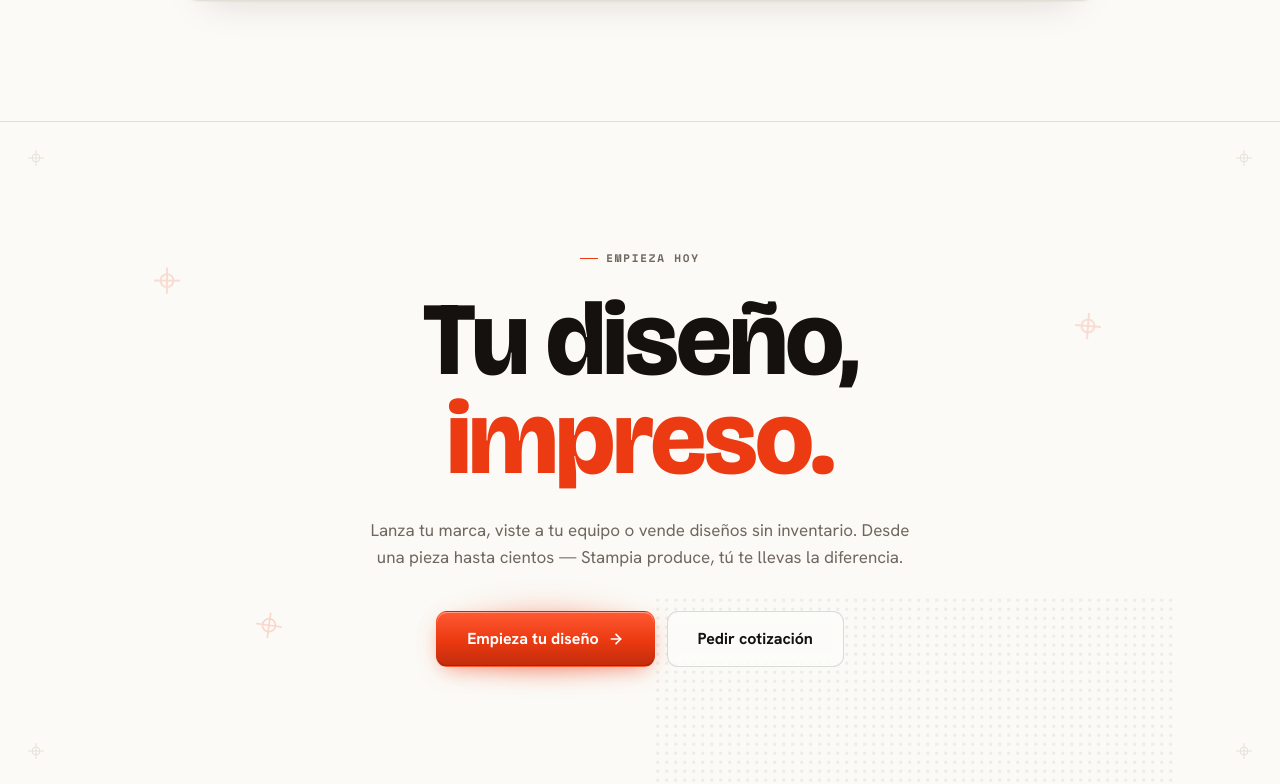
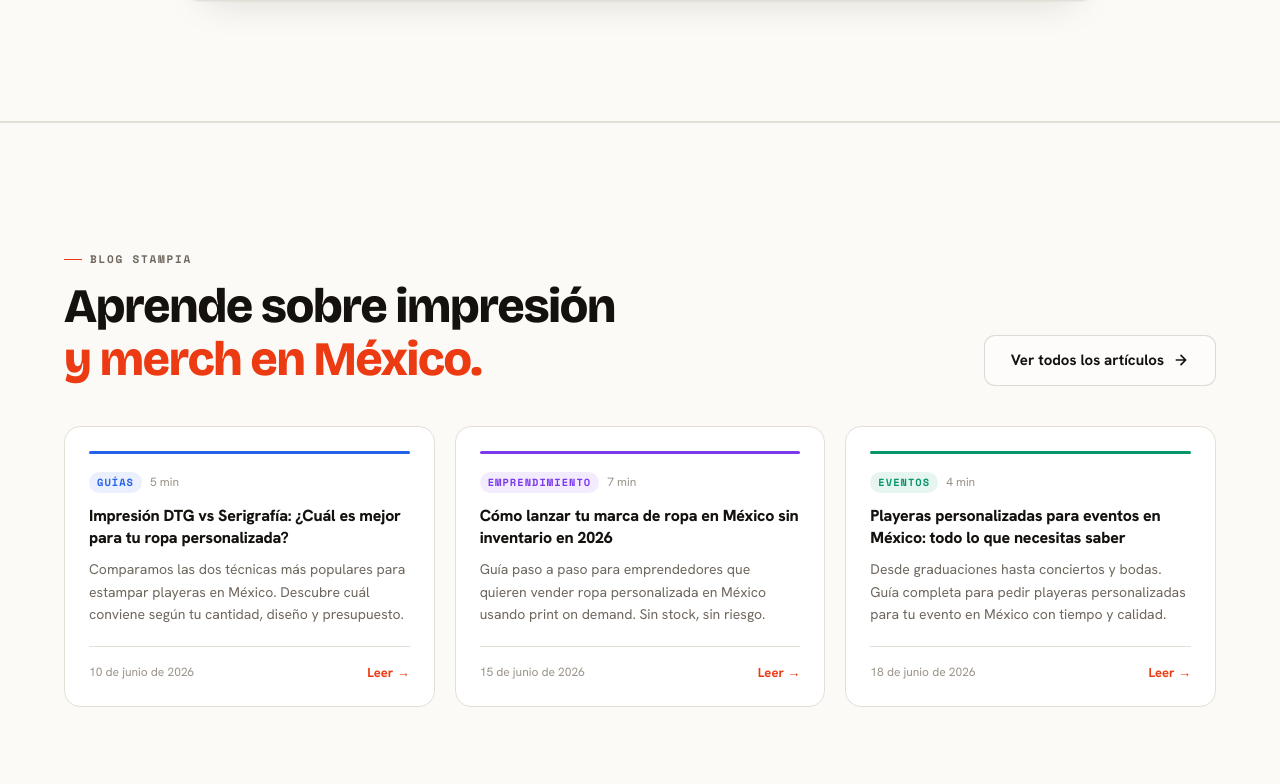
Before and after one commit to omarmonroyxv/stampia, a Next.js app: page / in a window 1280 px wide. Shown: the part 8856-9640 px from the top of the page. Built offline with nearby package versions, Linux system fonts and the light colour scheme; no server answers; the database is empty.

Commit message:
feat: blog preview section en landing

```diff
--- a/app/(marketing)/page.tsx
+++ b/app/(marketing)/page.tsx
@@ -14,6 +14,7 @@ import FaqSection from '@/components/marketing/FaqSection'
 import TestimonialsSection from '@/components/marketing/TestimonialsSection'
 import StickyCTA from '@/components/marketing/StickyCTA'
 import FinalCTA from '@/components/marketing/FinalCTA'
+import BlogPreviewSection from '@/components/marketing/BlogPreviewSection'
 import MayoreoSection from '@/components/marketing/MayoreoSection'
 import { Shirt, UploadCloud, Truck } from 'lucide-react'
 import type { ProductWithVariants } from '@/types/product'
@@ -112,6 +113,7 @@ export default async function HomePage() {
       <GuaranteeBand />
       <TestimonialsSection />
       <FaqSection />
+      <BlogPreviewSection />
       <FinalCTA />
       <StickyCTA />
     </>
--- /dev/null
+++ b/components/marketing/BlogPreviewSection.tsx
@@ -0,0 +1,83 @@
+import Link from 'next/link'
+import { POSTS } from '@/lib/blog/posts'
+
+const CATEGORY_COLOR: Record<string, string> = {
+  'Guías': '#2563eb',
+  'Emprendimiento': '#7c3aed',
+  'Eventos': '#059669',
+}
+
+export default function BlogPreviewSection() {
+  const posts = POSTS.slice(0, 3)
+
+  return (
+    <section className="section-py" style={{ borderTop: '1.5px solid var(--line)', background: 'var(--paper)' }}>
+      <div className="layout-container">
+
+        <div className="flex items-end justify-between mb-10 gap-4 flex-wrap">
+          <div>
+            <p className="mk-spec mb-3">Blog Stampia</p>
+            <h2 className="mk-display" style={{ fontSize: 'clamp(1.75rem, 4vw, 3rem)', color: 'var(--ink)', lineHeight: 1.1 }}>
+              Aprende sobre impresión<br />
+              <span style={{ color: 'var(--cinnabar)' }}>y merch en México.</span>
+            </h2>
+          </div>
+          <Link
+            href="/blog"
+            className="mk-btn mk-btn-outline"
+            style={{ whiteSpace: 'nowrap', flexShrink: 0 }}
+          >
+            Ver todos los artículos
+            <svg width="16" height="16" viewBox="0 0 24 24" fill="none" stroke="currentColor" strokeWidth="2.5" strokeLinecap="round" strokeLinejoin="round" aria-hidden="true">
+              <path d="M5 12h14M12 5l7 7-7 7" />
+            </svg>
+          </Link>
+        </div>
+
+        <div className="grid md:grid-cols-3 gap-5">
+          {posts.map((post) => {
+            const color = CATEGORY_COLOR[post.category] ?? 'var(--cinnabar)'
+            return (
+              <Link
+                key={post.slug}
+                href={`/blog/${post.slug}`}
+                className="flex flex-col rounded-2xl p-6 transition-all hover:shadow-md hover:-translate-y-0.5"
+                style={{ border: '1.5px solid var(--line)', background: '#fff', textDecoration: 'none' }}
+              >
+                {/* Category bar */}
+                <div style={{ height: 3, borderRadius: 2, background: color, marginBottom: 18 }} />
+
+                <div className="flex items-center gap-2 mb-3">
+                  <span
+                    className="mk-mono"
+                    style={{ fontSize: '0.65rem', letterSpacing: '0.1em', fontWeight: 700, color, background: `${color}18`, padding: '3px 8px', borderRadius: 999 }}
+                  >
+                    {post.category.toUpperCase()}
+                  </span>
+                  <span style={{ fontSize: '0.75rem', color: 'var(--faint)' }}>{post.readingTime}</span>
+                </div>
+
+                <h3 style={{ fontSize: '1rem', fontWeight: 800, color: 'var(--ink)', lineHeight: 1.35, marginBottom: 10, letterSpacing: '-0.01em' }}>
+                  {post.title}
+                </h3>
+
+                <p style={{ fontSize: '0.875rem', color: 'var(--smoke)', lineHeight: 1.6, flex: 1 }}>
+                  {post.description}
+                </p>
+
+                <div className="flex items-center justify-between mt-5 pt-4" style={{ borderTop: '1px solid var(--line)' }}>
+                  <span style={{ fontSize: '0.75rem', color: 'var(--faint)' }}>
+                    {new Date(post.date).toLocaleDateString('es-MX', { day: 'numeric', month: 'long', year: 'numeric' })}
+                  </span>
+                  <span style={{ fontSize: '0.8125rem', fontWeight: 700, color: 'var(--cinnabar)' }}>
+                    Leer →
+                  </span>
+                </div>
+              </Link>
+            )
+          })}
+        </div>
+      </div>
+    </section>
+  )
+}
```
